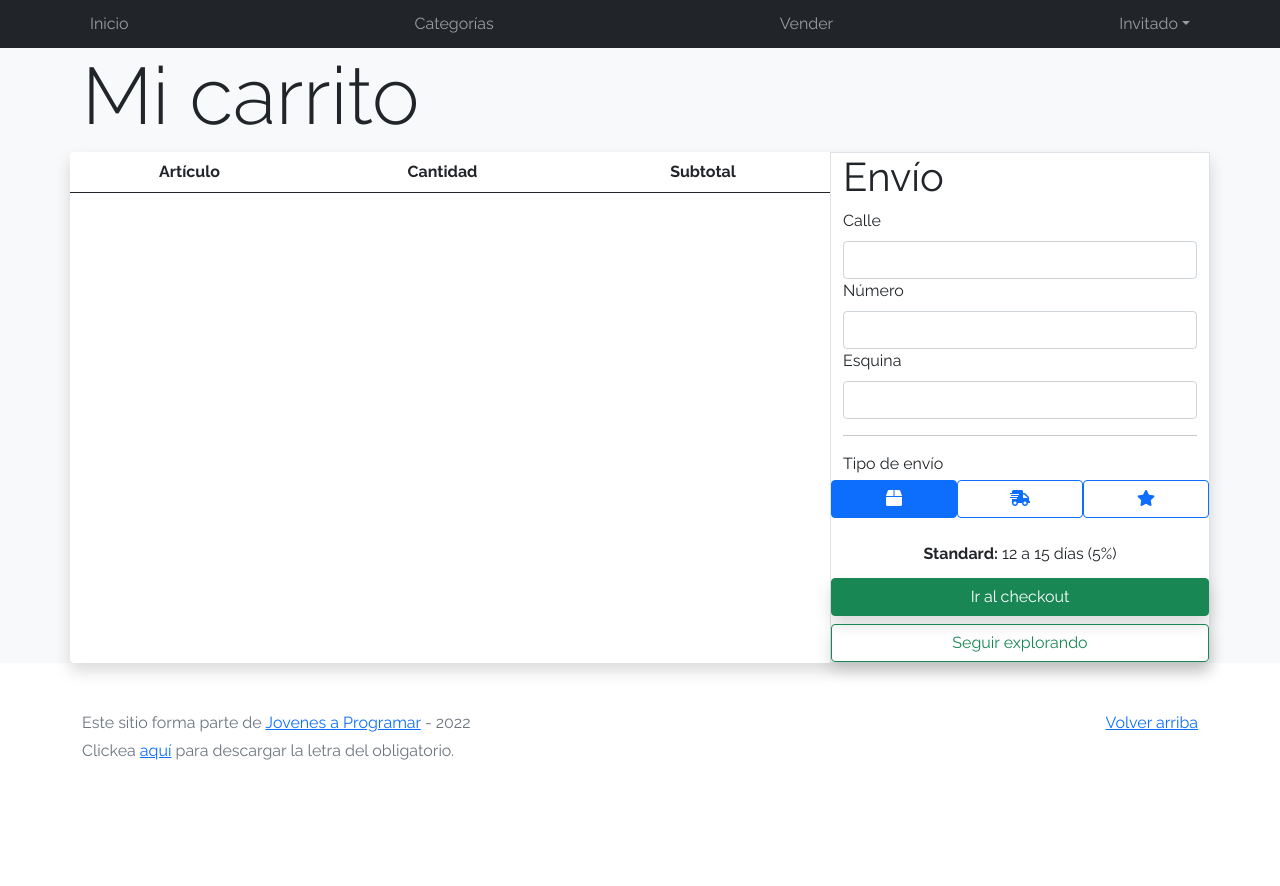
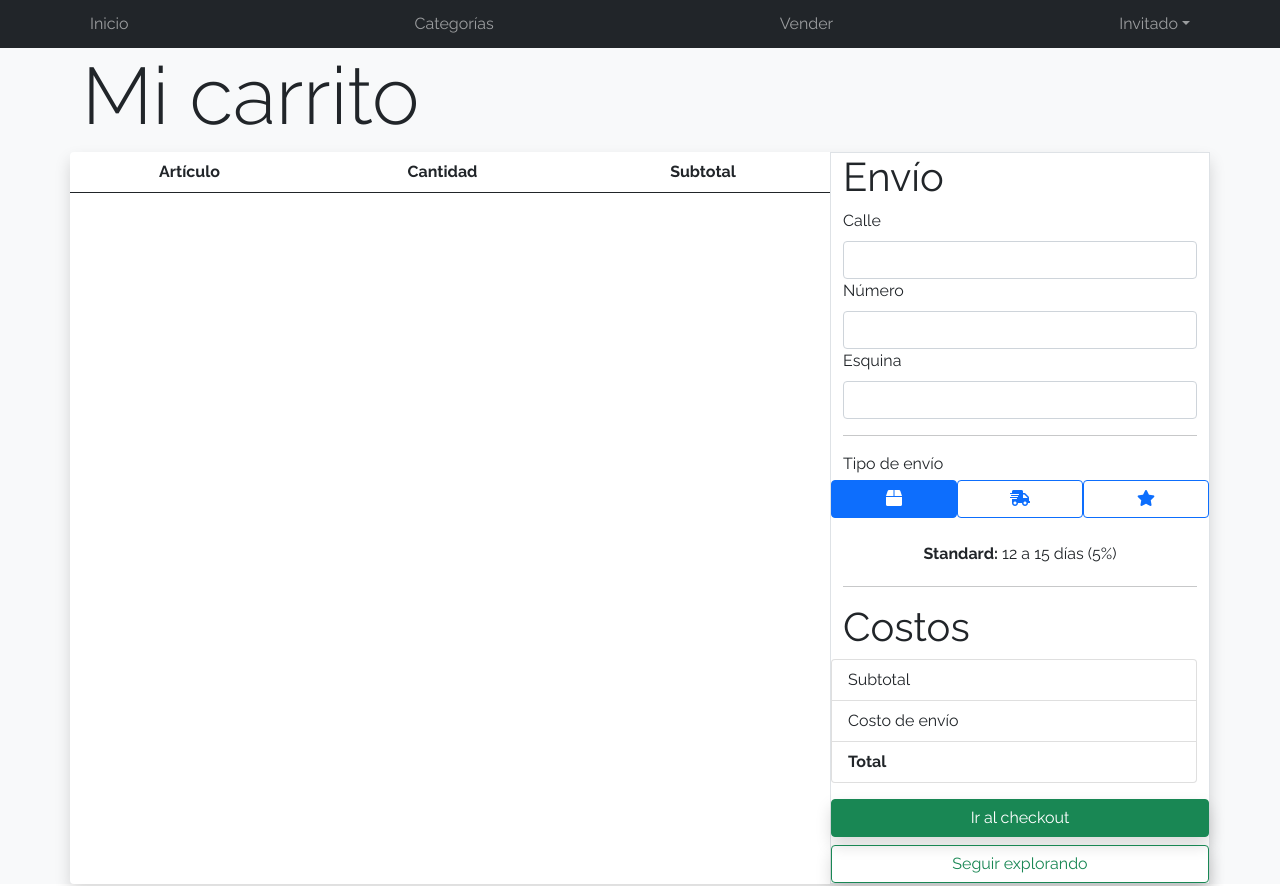
Before and after one commit to xqft/jap-ecommerce, a plain HTML site: page cart.html in a window 1280 px wide. Shown: the top 886 px of the page. Before the commit the page ends 815 px from the top, so only its background shows below. Drawn offline with Linux system fonts and the light colour scheme; no server answers.

Commit message:
Added costs section in cart checkout

```diff
--- a/cart.html
+++ b/cart.html
@@ -62,6 +62,30 @@
               </div>
             </form>
           </div>
+          <hr>
+          <div class="row mb-2">
+            <h1 name="name" class="productInfo">Costos</h1>
+              <ul class="list-group">
+                <li class="list-group-item">
+                  <div class="d-flex flex-row justify-content-between">
+                    <span>Subtotal</span>
+                    <span id="costsSubtotal"></span>
+                  </div>
+                </li>
+                <li class="list-group-item">
+                  <div class="d-flex flex-row justify-content-between">
+                    <span>Costo de envío</span>
+                    <span id="costsDelivery"></span>
+                  </div>
+                </li>
+                <li class="list-group-item">
+                  <div class="d-flex flex-row justify-content-between">
+                    <strong>Total</strong>
+                    <span id="costsTotal"></span>
+                  </div>
+                </li>
+              </ul>
+          </div>
           <div class="row mt-2">
             <button class="btn  btn-success shadow">Ir al checkout</button>
           </div>
```
